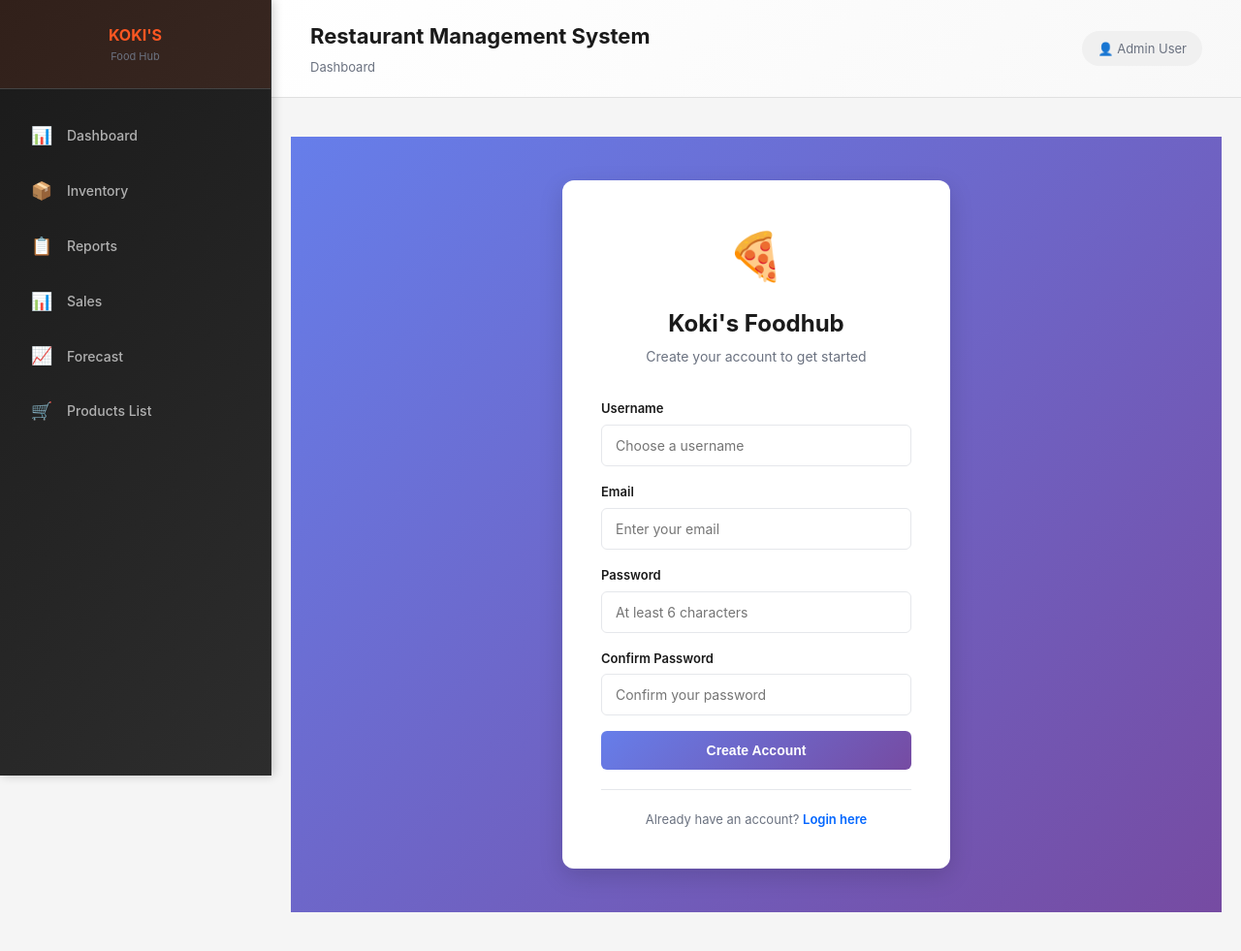
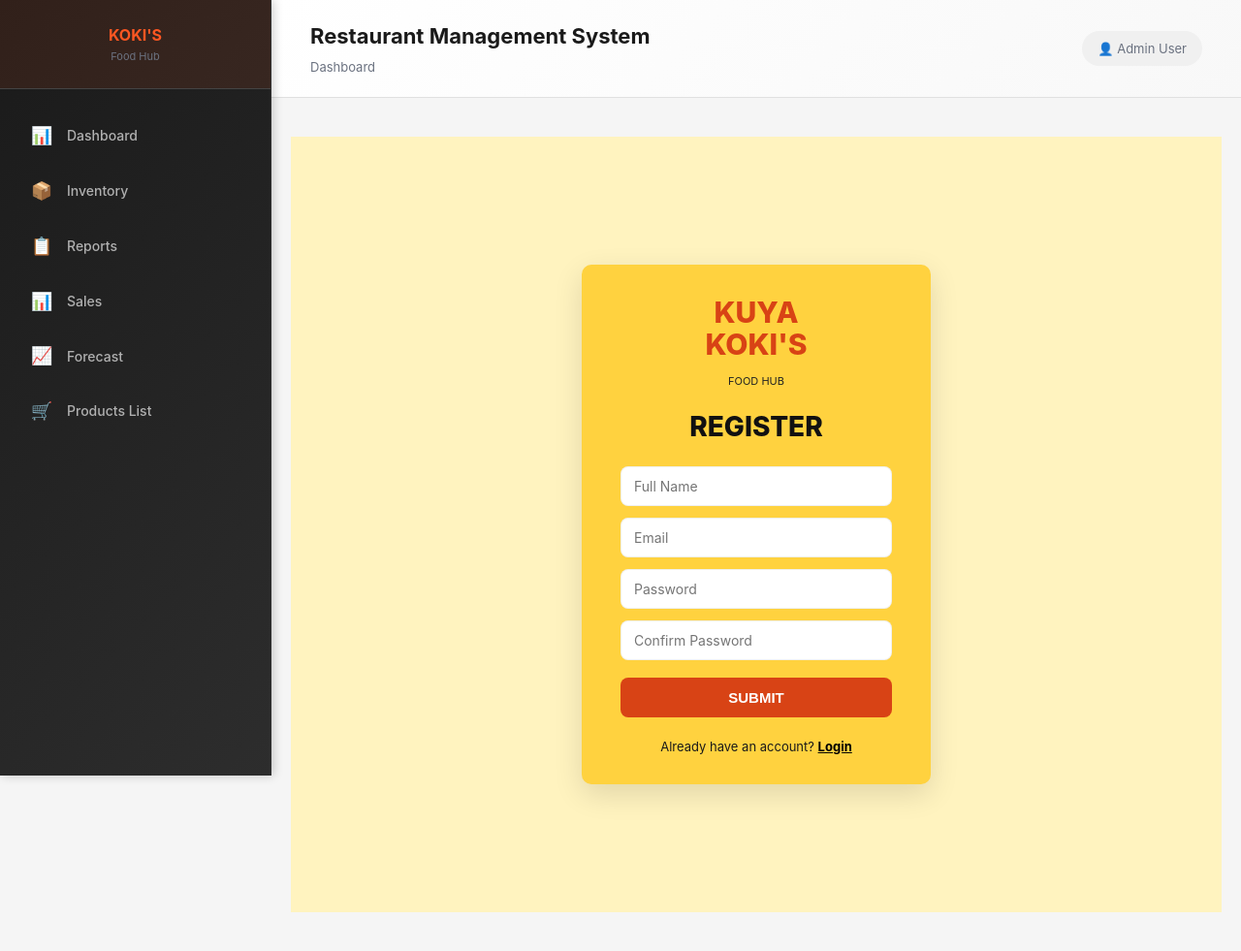
Before and after one commit to jhoanabenedicto3-ai/koki-foodhub, a Django app: page /signup/ in a window 1280 px wide. Shown: the whole page at 97% size. Run offline with Django 5.2, Linux system fonts and the light colour scheme.

Commit message:
Style register page to match KUYA KOKI's mock

```diff
--- a/core/templates/pages/signup.html
+++ b/core/templates/pages/signup.html
@@ -3,60 +3,36 @@
 {% block title %}Create Account - Koki's Foodhub{% endblock %}
 
 {% block content %}
-  <div style="display: flex; align-items: center; justify-content: center; min-height: 100vh; background: linear-gradient(135deg, #667eea 0%, #764ba2 100%); padding: 20px;">
-    <div style="background: #fff; border-radius: 12px; box-shadow: 0 8px 24px rgba(0,0,0,0.15); padding: 40px; width: 100%; max-width: 400px;">
-      <!-- Header -->
-      <div style="text-align: center; margin-bottom: 32px;">
-        <div style="font-size: 48px; margin-bottom: 12px;">🍕</div>
-        <h1 style="margin: 0 0 4px 0; font-size: 24px; font-weight: 700; color: var(--fg);">Koki's Foodhub</h1>
-        <p style="margin: 0; color: var(--text-secondary); font-size: 14px;">Create your account to get started</p>
+  <div style="display:flex; align-items:center; justify-content:center; min-height:100vh; padding:20px; background: #fff3bf;">
+    <div style="width:100%; max-width:360px; background:#FFD23F; border-radius:10px; box-shadow:0 10px 30px rgba(0,0,0,0.12); padding:28px;">
+      <div style="text-align:center; margin-bottom:8px;">
+        <div style="display:inline-block; background:transparent; padding:6px;">
+          <div style="font-weight:800; color:#D84315; font-size:30px; line-height:1;">KUYA</div>
+          <div style="font-weight:800; color:#D84315; font-size:30px; margin-top:-6px;">KOKI'S</div>
+          <div style="font-size:11px; color:#222; margin-top:6px;">FOOD HUB</div>
+        </div>
       </div>
 
-      <!-- Messages -->
-      {% if messages %}
-        {% for message in messages %}
-          <div style="padding: 12px 16px; background: {% if message.tags %}{{ message.tags }}{% else %}#e8f5e9{% endif %}; border-radius: 6px; margin-bottom: 16px; font-size: 13px; color: {% if message.tags %}#fff{% else %}#2e7d32{% endif %}; border-left: 3px solid {% if message.tags %}#d32f2f{% else %}#4caf50{% endif %};">
-            {{ message }}
-          </div>
-        {% endfor %}
-      {% endif %}
+      <h2 style="text-align:center; font-size:28px; font-weight:800; margin:10px 0 18px 0; color:#111;">REGISTER</h2>
 
-      <!-- Form -->
-      <form method="post" style="display: flex; flex-direction: column; gap: 16px;">
+      <form method="post" style="display:flex; flex-direction:column; gap:12px; padding:0 12px;">
         {% csrf_token %}
 
-        <!-- Username -->
-        <div>
-          <label style="display: block; margin-bottom: 6px; font-weight: 600; font-size: 13px; color: var(--fg);">Username</label>
-          <input type="text" name="username" placeholder="Choose a username" required style="width: 100%; padding: 12px 14px; border: 1px solid var(--border); border-radius: 6px; font-size: 14px; box-sizing: border-box; transition: all 0.2s ease;" onfocus="this.style.borderColor='#0066FF'" onblur="this.style.borderColor='var(--border)'">
-        </div>
+        {% if messages %}
+          {% for message in messages %}
+            <div style="padding:8px 10px; background:rgba(0,0,0,0.05); border-radius:6px; text-align:center; font-size:13px;">{{ message }}</div>
+          {% endfor %}
+        {% endif %}
 
-        <!-- Email -->
-        <div>
-          <label style="display: block; margin-bottom: 6px; font-weight: 600; font-size: 13px; color: var(--fg);">Email</label>
-          <input type="email" name="email" placeholder="Enter your email" required style="width: 100%; padding: 12px 14px; border: 1px solid var(--border); border-radius: 6px; font-size: 14px; box-sizing: border-box; transition: all 0.2s ease;" onfocus="this.style.borderColor='#0066FF'" onblur="this.style.borderColor='var(--border)'">
-        </div>
+        <input type="text" name="full_name" placeholder="Full Name" required style="padding:12px 14px; border-radius:8px; border: none; box-shadow: inset 0 0 0 1px rgba(0,0,0,0.06); font-size:14px;">
+        <input type="email" name="email" placeholder="Email" required style="padding:12px 14px; border-radius:8px; border: none; box-shadow: inset 0 0 0 1px rgba(0,0,0,0.06); font-size:14px;">
+        <input type="password" name="password" placeholder="Password" required style="padding:12px 14px; border-radius:8px; border: none; box-shadow: inset 0 0 0 1px rgba(0,0,0,0.06); font-size:14px;">
+        <input type="password" name="password_confirm" placeholder="Confirm Password" required style="padding:12px 14px; border-radius:8px; border: none; box-shadow: inset 0 0 0 1px rgba(0,0,0,0.06); font-size:14px;">
 
-        <!-- Password -->
-        <div>
-          <label style="display: block; margin-bottom: 6px; font-weight: 600; font-size: 13px; color: var(--fg);">Password</label>
-          <input type="password" name="password" placeholder="At least 6 characters" required style="width: 100%; padding: 12px 14px; border: 1px solid var(--border); border-radius: 6px; font-size: 14px; box-sizing: border-box; transition: all 0.2s ease;" onfocus="this.style.borderColor='#0066FF'" onblur="this.style.borderColor='var(--border)'">
-        </div>
+        <button type="submit" style="margin-top:6px; padding:12px 14px; background:#D84315; color:white; border:none; border-radius:8px; font-weight:800; font-size:15px;">SUBMIT</button>
 
-        <!-- Confirm Password -->
-        <div>
-          <label style="display: block; margin-bottom: 6px; font-weight: 600; font-size: 13px; color: var(--fg);">Confirm Password</label>
-          <input type="password" name="password_confirm" placeholder="Confirm your password" required style="width: 100%; padding: 12px 14px; border: 1px solid var(--border); border-radius: 6px; font-size: 14px; box-sizing: border-box; transition: all 0.2s ease;" onfocus="this.style.borderColor='#0066FF'" onblur="this.style.borderColor='var(--border)'">
-        </div>
-
-        <!-- Submit Button -->
-        <button type="submit" style="padding: 12px 16px; background: linear-gradient(135deg, #667eea 0%, #764ba2 100%); color: white; border: none; border-radius: 6px; font-weight: 700; font-size: 14px; cursor: pointer; transition: all 0.2s ease;" onmouseover="this.style.transform='translateY(-2px)'; this.style.boxShadow='0 4px 12px rgba(102, 126, 234, 0.4)'" onmouseout="this.style.transform='translateY(0)'; this.style.boxShadow='none'">Create Account</button>
+        <p style="text-align:center; margin:8px 0 0 0; font-size:13px;">Already have an account? <a href="{% url 'login' %}" style="color:#000; font-weight:700;">Login</a></p>
       </form>
-
-      <!-- Footer -->
-      <div style="text-align: center; margin-top: 20px; padding-top: 20px; border-top: 1px solid var(--border);">
-        <p style="margin: 0; color: var(--text-secondary); font-size: 13px;">Already have an account? <a href="{% url 'login' %}" style="color: #0066FF; text-decoration: none; font-weight: 600;">Login here</a></p>
-      </div>
     </div>
   </div>
 {% endblock %}
```
